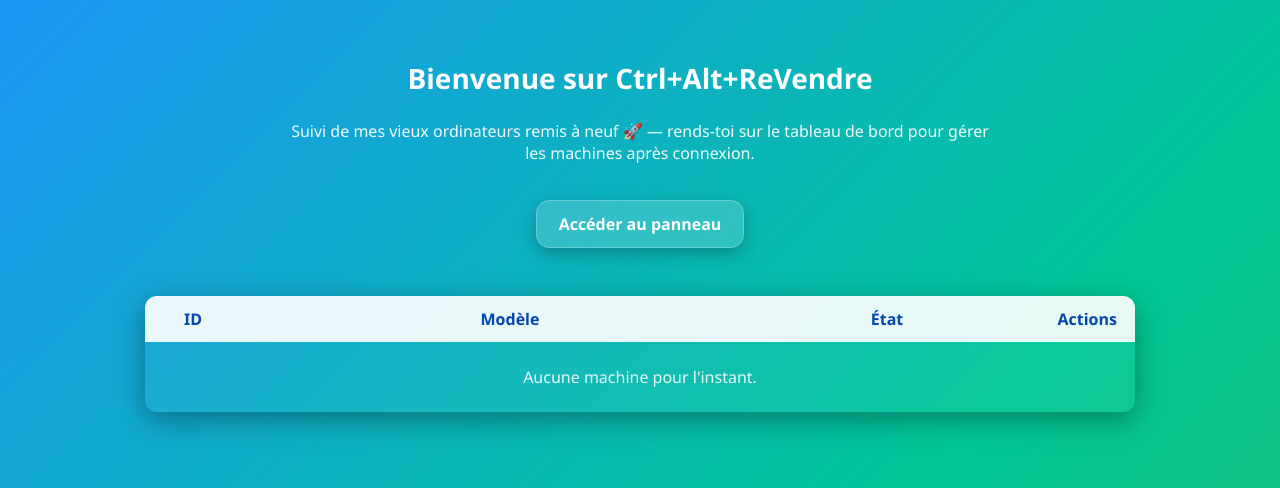
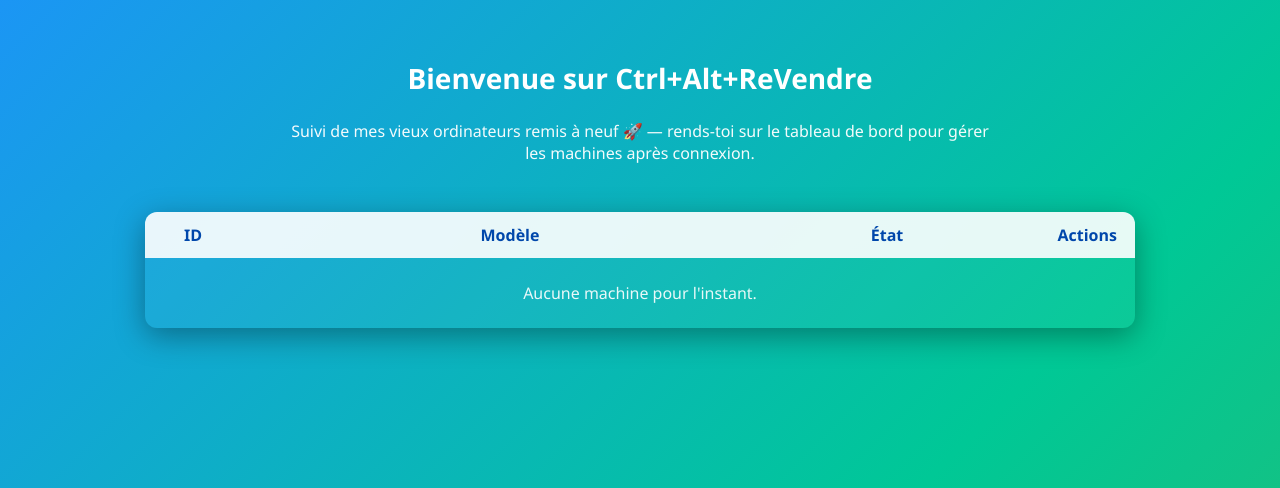
Before and after one commit to Pier-Alexis/Ctrl-Alt-Revendre, a Flask app: page / in a window 1280 px wide. Shown: the part 156-644 px from the top of the page. Run offline with Flask 3, Linux system fonts and the light colour scheme.

Commit message:
Update index.html

```diff
--- a/templates/index.html
+++ b/templates/index.html
@@ -21,10 +21,6 @@
         <p style="opacity:0.95; margin-top:14px; max-width:700px; margin-left:auto; margin-right:auto;">
             Suivi de mes vieux ordinateurs remis à neuf 🚀 — rends-toi sur le tableau de bord pour gérer les machines après connexion.
         </p>
-
-        <div style="margin-top: 36px;">
-            <a href="/login" class="btn">Accéder au panneau</a>
-        </div>
 
         <div class="table-container" style="margin-top:48px;">
             <div class="table-header">
```
